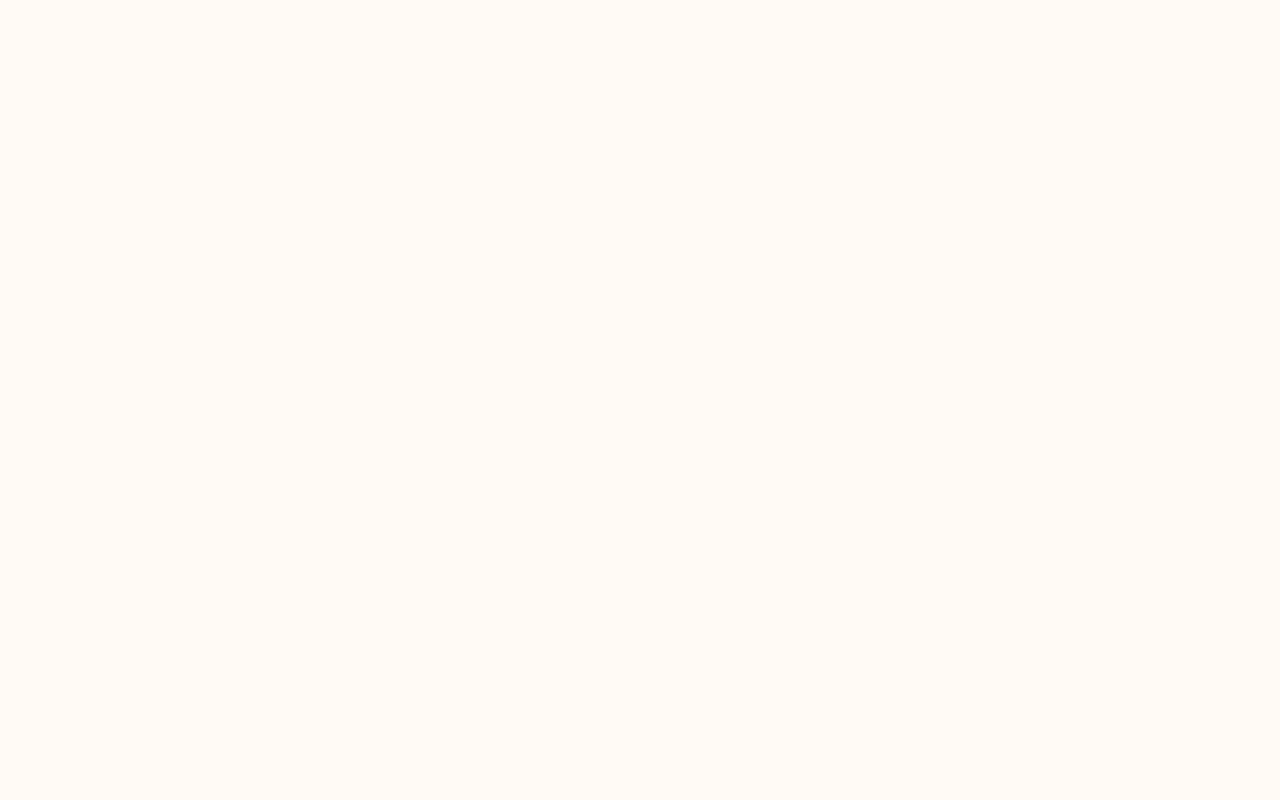
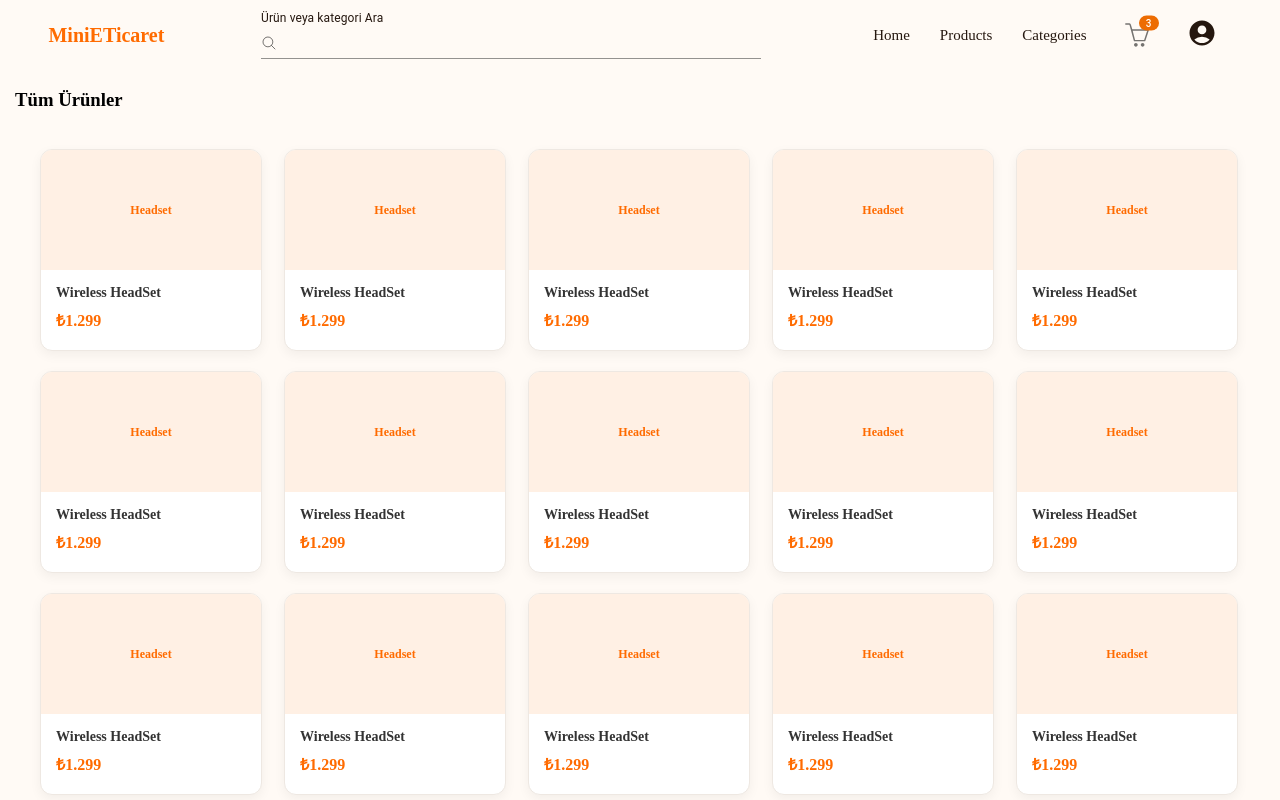
Before and after one commit to sercancintosunn/MiniETicaret, a React (Vite) app in the folder ETicaretClient/: page /products in a window 1280 px wide. Before the commit this address had no page. Shown: the top 800 px of the page. Built offline with nearby package versions, Linux system fonts and the light colour scheme.

Commit message:
ProductCard eklendi

```diff
--- a/ETicaretClient/src/App.tsx
+++ b/ETicaretClient/src/App.tsx
@@ -2,6 +2,7 @@ import { Route, Routes } from 'react-router-dom'
 import './App.css'
 import StoreLayout from './layouts/StoreLayout'
 import HomePage from './pages/Home/HomePage'
+import ProductsPage from './pages/Products/ProductsPage'
 
 function App() {
 
@@ -11,6 +12,7 @@ function App() {
       <Routes>
         <Route element={<StoreLayout />}>
           <Route path='/' element={<HomePage />} />
+          <Route path='/products' element={<ProductsPage />} />
 
         </Route>
       </Routes>
--- a/ETicaretClient/src/components/Navbar/Navbar.tsx
+++ b/ETicaretClient/src/components/Navbar/Navbar.tsx
@@ -41,10 +41,9 @@ function Navbar() {
 
                         "& .MuiInput-input": { color: "#f1dfd0" },
 
-                        // Alt çizgi renkleri
-                        "& .MuiInput-underline:before": { borderBottomColor: "#f1dfd0," }, // Normal çizgi
-                        "& .MuiInput-underline:hover:not(.Mui-disabled):before": { borderBottomColor: "#ff6b00" }, // Üzerine gelince
-                        "& .MuiInput-underline:after": { borderBottomColor: "#ff6b00" }, // Tıklandığındaki odak çizgisi
+                        "& .MuiInput-underline:before": { borderBottomColor: "#f1dfd0," },
+                        "& .MuiInput-underline:hover:not(.Mui-disabled):before": { borderBottomColor: "#ff6b00" },
+                        "& .MuiInput-underline:after": { borderBottomColor: "#ff6b00" },
                     }}
                 />
 
--- /dev/null
+++ b/ETicaretClient/src/components/Products/ProductCard.tsx
@@ -0,0 +1,19 @@
+import React from 'react'
+import styles from "./productCard.module.css"
+
+function ProductCard() {
+    return (
+        <div className={styles.card}>
+            <div className={styles.cardImage}>
+                <span>Headset</span>
+            </div>
+            <div className={styles.cardBody}>
+                <h4 className={styles.title}> Wireless HeadSet</h4>
+                <span className={styles.price}>₺1.299</span>
+            </div>
+        </div>
+
+    )
+}
+
+export default ProductCard
--- /dev/null
+++ b/ETicaretClient/src/components/Products/ProductList.tsx
@@ -0,0 +1,42 @@
+import React from 'react'
+import ProductCard from './ProductCard'
+import styles from "./productList.module.css"
+
+function ProductGrid() {
+    return (
+        <div >
+            <div className={styles.productTitle}>
+                <h3>Tüm Ürünler</h3>
+            </div>
+            <div className={styles.productGrid}>
+                <ProductCard />
+                <ProductCard />
+                <ProductCard />
+                <ProductCard />
+                <ProductCard />
+                <ProductCard />
+                <ProductCard />
+                <ProductCard />
+                <ProductCard />
+                <ProductCard />
+                <ProductCard />
+                <ProductCard />
+                <ProductCard />
+
+
+                <ProductCard />
+                <ProductCard />
+                <ProductCard />
+                <ProductCard />
+                <ProductCard />
+
+                <ProductCard />
+            </div>
+
+
+
+        </div>
+    )
+}
+
+export default ProductGrid
--- /dev/null
+++ b/ETicaretClient/src/components/Products/productCard.module.css
@@ -0,0 +1,45 @@
+.card {
+    border: 1px solid #eee8e2;
+    border-radius: 12px;
+    width: 220px;
+    height: 200px;
+    background-color: #fff;
+    box-shadow: 0 4px 12px rgba(0, 0, 0, 0.05);
+    overflow: hidden;
+    transition: transform 0.2s ease;
+}
+
+.card:hover {
+    transform: translateY(-4px);
+}
+
+.cardImage {
+    height: 120px;
+    background-color: #fff0e4;
+    color: #ff6b00;
+    font-size: 12px;
+    font-weight: 700;
+    display: flex;
+    align-items: center;
+    justify-content: center;
+}
+
+.cardBody {
+    padding: 15px;
+    display: flex;
+    flex-direction: column;
+    gap: 8px;
+}
+
+.title {
+    font-size: 14px;
+    font-weight: 600;
+    color: #333333;
+    margin: 0;
+}
+
+.price {
+    color: #ff6b00;
+    font-weight: 800;
+    font-size: 16px;
+}
--- /dev/null
+++ b/ETicaretClient/src/components/Products/productList.module.css
@@ -0,0 +1,12 @@
+.productGrid {
+    display: grid;
+    grid-template-columns: repeat(auto-fill, minmax(220px, 1fr));
+    gap: 20px;
+    padding: 20px;
+    max-width: 1200px;
+    margin: 0 auto;
+}
+
+.productTitle {
+    margin: 15px;
+}
--- /dev/null
+++ b/ETicaretClient/src/pages/Products/ProductsPage.tsx
@@ -0,0 +1,12 @@
+import React from 'react'
+import ProductList from '../../components/Products/ProductList'
+
+function ProductsPage() {
+    return (
+        <div>
+            <ProductList />
+        </div>
+    )
+}
+
+export default ProductsPage
```
